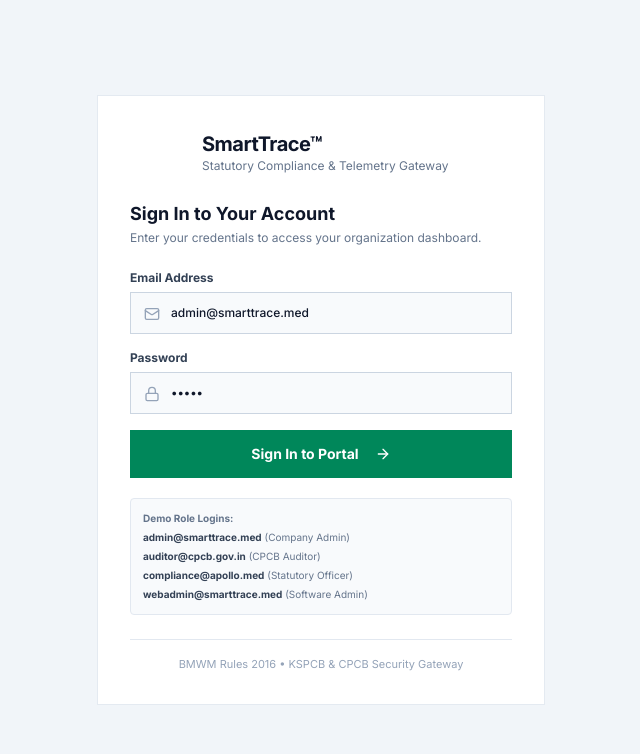
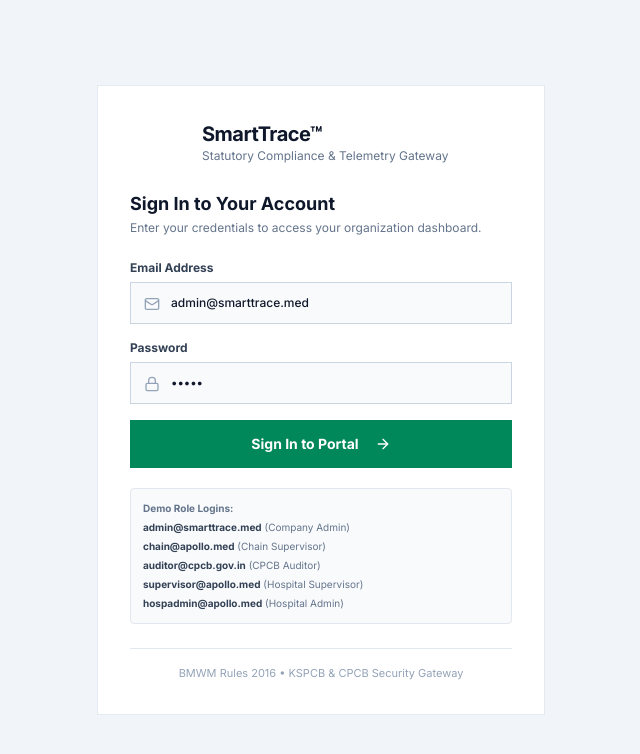
Before and after one commit to Prithvi-Satish/SmartTrace-Dashboards, a React (Vite) app: page / in a window 1280 px wide. Shown: the top 754 px of the page, without its empty margins (319-959 px from the left). Built offline with nearby package versions, Linux system fonts and the light colour scheme.

Commit message:
V 2.4.004

```diff
--- a/src/App.jsx
+++ b/src/App.jsx
@@ -29,14 +29,8 @@
 
   // Sync default activeNav based on currentUser role on login
   useEffect(() => {
-    if (currentUser?.role === 'company_admin') {
+    if (['company_admin', 'chain_admin', 'auditor'].includes(currentUser?.role)) {
       setActiveNav('regional_overview');
-    } else if (currentUser?.role === 'cpcb_auditor') {
-      setActiveNav('auditor_hierarchy');
-    } else if (currentUser?.role === 'statutory_officer') {
-      setActiveNav('statutory_forms');
-    } else if (currentUser?.role === 'software_admin') {
-      setActiveNav('maintenance_desk');
     } else {
       setActiveNav('hospital_telemetry');
     }
@@ -107,7 +101,7 @@
             {selectedHospitalForAdmin && activeNav === 'hospital_telemetry' && (
               <div className="mb-4 p-3  bg-cyan-500/10 border border-cyan-500/30 flex items-center justify-between">
                 <span className="text-xs font-bold text-cyan-800 dark:text-cyan-300">
-                  Drilled into: <strong>{selectedHospitalForAdmin.name}</strong> ({selectedHospitalForAdmin.cpcbLicenseNo})
+                  Viewing: <strong>{selectedHospitalForAdmin.name}</strong> ({selectedHospitalForAdmin.cpcbLicenseNo})
                 </span>
                 <button
                   onClick={handleBackToRegionalList}
--- a/src/components/AuthScreen.jsx
+++ b/src/components/AuthScreen.jsx
@@ -105,9 +105,10 @@
           <p className="font-bold mb-1">Demo Role Logins:</p>
           <ul className="space-y-1">
             <li><strong className="text-slate-700 dark:text-slate-300">admin@smarttrace.med</strong> (Company Admin)</li>
+            <li><strong className="text-slate-700 dark:text-slate-300">chain@apollo.med</strong> (Chain Supervisor)</li>
             <li><strong className="text-slate-700 dark:text-slate-300">auditor@cpcb.gov.in</strong> (CPCB Auditor)</li>
-            <li><strong className="text-slate-700 dark:text-slate-300">compliance@apollo.med</strong> (Statutory Officer)</li>
-            <li><strong className="text-slate-700 dark:text-slate-300">webadmin@smarttrace.med</strong> (Software Admin)</li>
+            <li><strong className="text-slate-700 dark:text-slate-300">supervisor@apollo.med</strong> (Hospital Supervisor)</li>
+            <li><strong className="text-slate-700 dark:text-slate-300">hospadmin@apollo.med</strong> (Hospital Admin)</li>
           </ul>
         </div>
 
--- a/src/components/DeviceFrame.jsx
+++ b/src/components/DeviceFrame.jsx
@@ -34,7 +34,11 @@
           <div>
             <h1 className="font-bold text-sm sm:text-base flex items-center gap-2 text-slate-800 dark:text-slate-100">
               <span>SmartTrace™ Telemetry System</span>
+              <span className="bg-cyan-100 text-cyan-800 text-[10px] px-1.5 py-0.5 rounded font-mono ml-2 dark:bg-cyan-900/30 dark:text-cyan-300">
+                v{APP_VERSION}
+              </span>
             </h1>
+            <p className="text-xs text-slate-500 dark:text-slate-400 mt-0.5">ABIOT-E-SAFE Platform</p>
           </div>
         </div>
 
--- a/src/components/SidebarNav.jsx
+++ b/src/components/SidebarNav.jsx
@@ -43,7 +43,7 @@
           icon: Activity,
           color: 'text-cyan-600 dark:text-cyan-400',
           activeBg: 'bg-cyan-500/10 text-cyan-700 dark:text-cyan-300 border-cyan-500',
-          roles: ['company_admin']
+          roles: ['hospital_supervisor', 'hospital_admin']
         },
         {
           id: 'regional_overview',
@@ -52,7 +52,7 @@
           icon: Building2,
           color: 'text-[#0097a7] dark:text-cyan-400',
           activeBg: 'bg-[#0097a7]/10 text-[#0097a7] dark:text-cyan-300 border-[#0097a7]',
-          roles: ['company_admin']
+          roles: ['company_admin', 'chain_admin', 'auditor']
         },
         {
           id: 'auditor_hierarchy',
@@ -61,7 +61,7 @@
           icon: Globe,
           color: 'text-emerald-600 dark:text-emerald-400',
           activeBg: 'bg-emerald-500/10 text-emerald-700 dark:text-emerald-300 border-emerald-500',
-          roles: ['cpcb_auditor']
+          roles: ['company_admin', 'chain_admin', 'auditor', 'hospital_supervisor']
         },
         {
           id: 'maintenance_desk',
@@ -70,7 +70,7 @@
           icon: Wrench,
           color: 'text-purple-600 dark:text-purple-400',
           activeBg: 'bg-purple-500/10 text-purple-700 dark:text-purple-300 border-purple-500',
-          roles: ['software_admin']
+          roles: ['company_admin']
         },
         {
           id: 'statutory_forms',
@@ -79,7 +79,7 @@
           icon: FileCheck,
           color: 'text-[#00875a] dark:text-emerald-400',
           activeBg: 'bg-[#00875a]/10 text-[#00875a] dark:text-emerald-300 border-[#00875a]',
-          roles: ['statutory_officer']
+          roles: ['company_admin', 'chain_admin', 'auditor', 'hospital_supervisor']
         }
       ]
     },
--- a/src/context/AuthContext.jsx
+++ b/src/context/AuthContext.jsx
@@ -8,17 +8,27 @@
     name: 'Dr. Rajesh Varma',
     email: 'admin@smarttrace.med',
     role: 'company_admin',
-    roleLabel: 'Company Regional Admin',
-    assignedRegion: 'Bangalore South (50km Zone)',
-    department: 'SmartTrace Regional Operations',
+    roleLabel: 'Company Admin',
+    department: 'Global Operations',
     avatar: 'https://images.unsplash.com/photo-1622253692010-333f2da6031d?w=150&auto=format&fit=crop&q=80',
-    permissions: ['all_regional_hospitals', 'view_telemetry', 'manage_client_configs', 'assign_devices']
+    permissions: ['all_global_access']
+  },
+  {
+    id: 'usr-chain-admin',
+    name: 'Sarah Jenkins',
+    email: 'chain@apollo.med',
+    role: 'chain_admin',
+    roleLabel: 'Hospital Chain Supervisor',
+    assignedRegion: 'Apollo Hospitals Group',
+    department: 'Regional Operations',
+    avatar: 'https://images.unsplash.com/photo-1573497019940-1c28c88b4f3e?w=150&auto=format&fit=crop&q=80',
+    permissions: ['chain_regional_access']
   },
   {
     id: 'usr-cpcb-auditor',
     name: 'Priya Sharma',
     email: 'auditor@cpcb.gov.in',
-    role: 'cpcb_auditor',
+    role: 'auditor',
     roleLabel: 'CPCB Government Auditor',
     assignedRegion: 'National / All Umbrella Vendors',
     department: 'Central Pollution Control Board',
@@ -26,25 +36,25 @@
     permissions: ['global_audit_hierarchy', 'view_logs', 'verify_hashes', 'export_5yr_backup']
   },
   {
-    id: 'usr-statutory-officer',
+    id: 'usr-hosp-supervisor',
     name: 'Dr. Srinivas N.',
-    email: 'compliance@apollo.med',
-    role: 'statutory_officer',
-    roleLabel: 'KSPCB Nodal Compliance Officer',
-    assignedRegion: 'Bangalore South (Apollo Hospital)',
-    department: 'Hospital Infection Control & Statutory Compliance',
+    email: 'supervisor@apollo.med',
+    role: 'hospital_supervisor',
+    roleLabel: 'Hospital Supervisor',
+    assignedRegion: 'Apollo Hospital (Bangalore South)',
+    department: 'Facility Management',
     avatar: 'https://images.unsplash.com/photo-1612349317150-e413f6a5b16d?w=150&auto=format&fit=crop&q=80',
-    permissions: ['manage_statutory_forms', 'sign_manifests', 'file_form1', 'kspcb_xgn_upload']
+    permissions: ['manage_statutory_forms', 'hospital_telemetry_config']
   },
   {
-    id: 'usr-software-admin',
+    id: 'usr-hosp-admin',
     name: 'Arjun Mehta',
-    email: 'webadmin@smarttrace.med',
-    role: 'software_admin',
-    roleLabel: 'Platform Maintenance Admin',
-    department: 'Web Infrastructure & Support',
+    email: 'hospadmin@apollo.med',
+    role: 'hospital_admin',
+    roleLabel: 'Hospital Admin',
+    department: 'Machine Operations',
     avatar: 'https://images.unsplash.com/photo-1534528741775-53994a69daeb?w=150&auto=format&fit=crop&q=80',
-    permissions: ['view_diagnostics', 'system_health', 'manage_support_tickets', 'release_logs']
+    permissions: ['view_hospital_telemetry']
   }
 ];
 
@@ -107,11 +117,11 @@
       id: `usr-${Date.now()}`,
       name: email.split('@')[0],
       email: email,
-      role: 'company_admin',
-      roleLabel: 'Company Regional Admin',
-      department: 'Regional Operations',
+      role: 'hospital_admin',
+      roleLabel: 'Hospital Admin',
+      department: 'Machine Operations',
       avatar: 'https://images.unsplash.com/photo-1535713875002-d1d0cf377fde?w=150&auto=format&fit=crop&q=80',
-      permissions: ['all_regional_hospitals']
+      permissions: ['view_hospital_telemetry']
     };
 
     writeAuth(userToSave);
```
Also changed, not shown: 1 other file (tests, documents, lock files or other folders).
